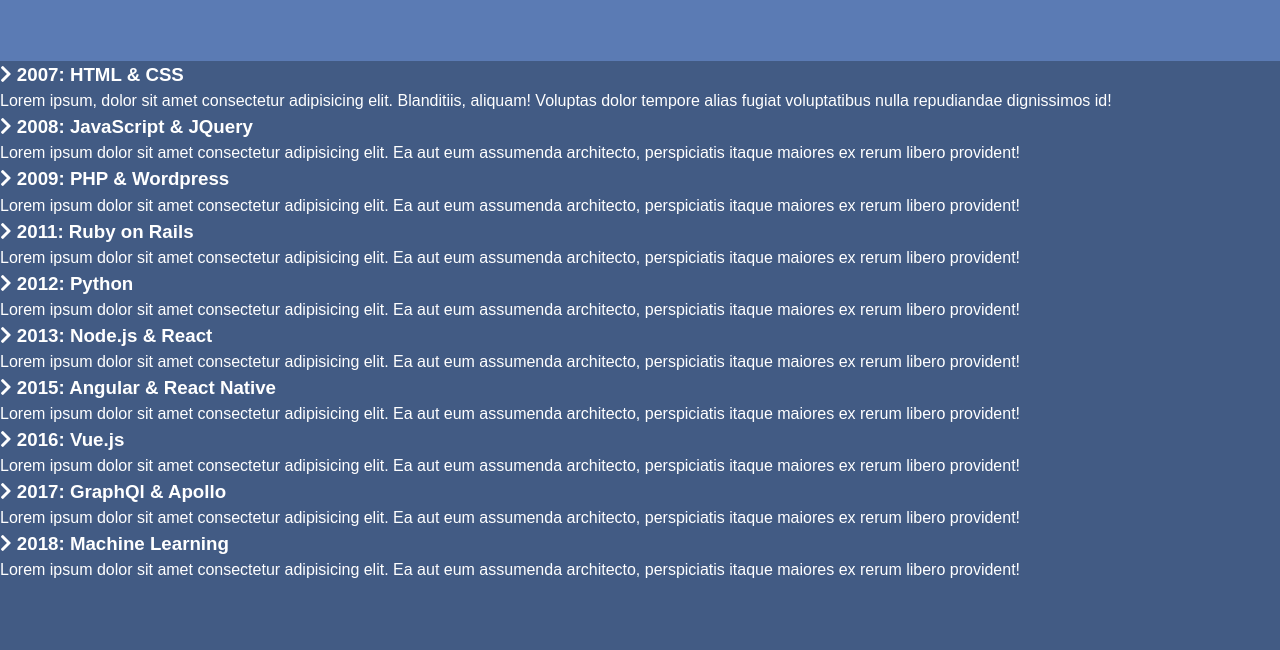
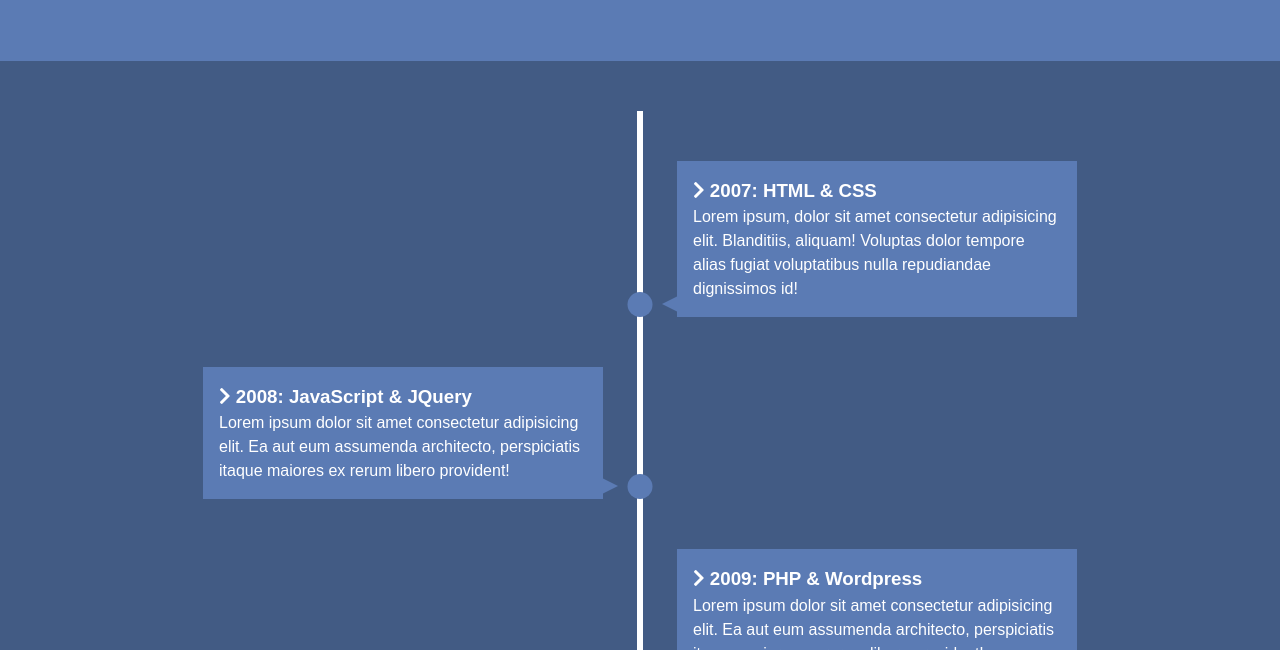
Before and after one commit to tonythetiger323/knowledge-resume, a plain HTML site: page index.html in a window 1280 px wide. Shown: the part 150-800 px from the top of the page. Drawn offline with Linux system fonts and the light colour scheme.

Commit message:
Finished project

```diff
--- a/main.js
+++ b/main.js
@@ -0,0 +1,24 @@
+const items = document.querySelectorAll('#timeline li');
+
+const isInViewport = el => {
+  const rect = el.getBoundingClientRect();
+  return (
+    rect.top >= 0 &&
+    rect.left >= 0 &&
+    rect.bottom <=
+      (window.innerHeight || document.documentElement.clientHeight) &&
+    rect.right <= (window.innerWidth || document.documentElement.clientWidth)
+  );
+};
+
+const run = () =>
+  items.forEach(item => {
+    if (isInViewport(item)) {
+      item.classList.add('show');
+    }
+  });
+
+// Events
+window.addEventListener('load', run);
+window.addEventListener('resize', run);
+window.addEventListener('scroll', run);
--- a/style.css
+++ b/style.css
@@ -32,3 +32,121 @@ body {
 h1 {
   font-size: 2.3rem;
 }
+
+#timeline ul {
+  background: var(--primary-color);
+  padding: 50px 0;
+}
+
+/* Create line */
+#timeline ul li {
+  list-style: none;
+  position: relative;
+  width: 6px;
+  margin: 0 auto;
+  padding-top: 50px;
+  background: #fff;
+}
+
+/* boxes */
+#timeline ul li div {
+  position: relative;
+  bottom: 0;
+  width: 400px;
+  padding: 1rem;
+  background: var(--secondary-color);
+  transition: all 0.5s ease-in-out;
+  visibility: hidden;
+  opacity: 0;
+}
+
+/* Right side */
+#timeline ul li:nth-child(odd) div {
+  left: 40px;
+  transform: translateX(200px);
+}
+
+/* Left side */
+#timeline ul li:nth-child(even) div {
+  left: -434px;
+  transform: translateX(-200px);
+}
+
+/* Dots */
+#timeline ul li:after {
+  content: "";
+  position: absolute;
+  left: 50%;
+  bottom: 0;
+  width: 25px;
+  height: 25px;
+  background: inherit;
+  transform: translateX(-50%);
+  border-radius: 50%;
+  transition: background 0.5s ease-in-out;
+}
+
+/* Arrows Base */
+#timeline div:before {
+  content: "";
+  position: absolute;
+  bottom: 5px;
+  width: 0;
+  height: 0;
+  border-style: solid;
+}
+
+/* Right Side Arrows */
+#timeline ul li:nth-child(odd) div:before {
+  left: -15px;
+  border-width: 8px 16px 8px 0;
+  border-color: transparent var(--secondary-color) transparent transparent;
+}
+
+/* Left Side Arrows */
+#timeline ul li:nth-child(even) div:before {
+  right: -15px;
+  border-width: 8px 0 8px 16px;
+  border-color: transparent transparent transparent var(--secondary-color);
+}
+
+/* Show boxes */
+#timeline ul li.show div {
+  transform: none;
+  visibility: visible;
+  opacity: 1;
+}
+
+#timeline ul li.show:after {
+  background: var(--secondary-color);
+}
+
+@media (max-width: 900px) {
+  #timeline ul li div {
+    width: 250px;
+  }
+
+  #timeline ul li:nth-child(even) div {
+    left: -284px;
+  }
+}
+
+@media (max-width: 600px) {
+  #timeline ul li {
+    margin-left: 20px;
+  }
+
+  #timeline ul li div {
+    width: calc(100vw - 90px);
+  }
+
+  #timeline ul li:nth-child(even) div {
+    left: 40px;
+  }
+
+  #timeline ul li:nth-child(even) div:before {
+    left: -15px;
+    border-width: 8px 16px 8px 0;
+    border-color: transparent var(--secondary-color) transparent transparent;
+  }
+}
```
